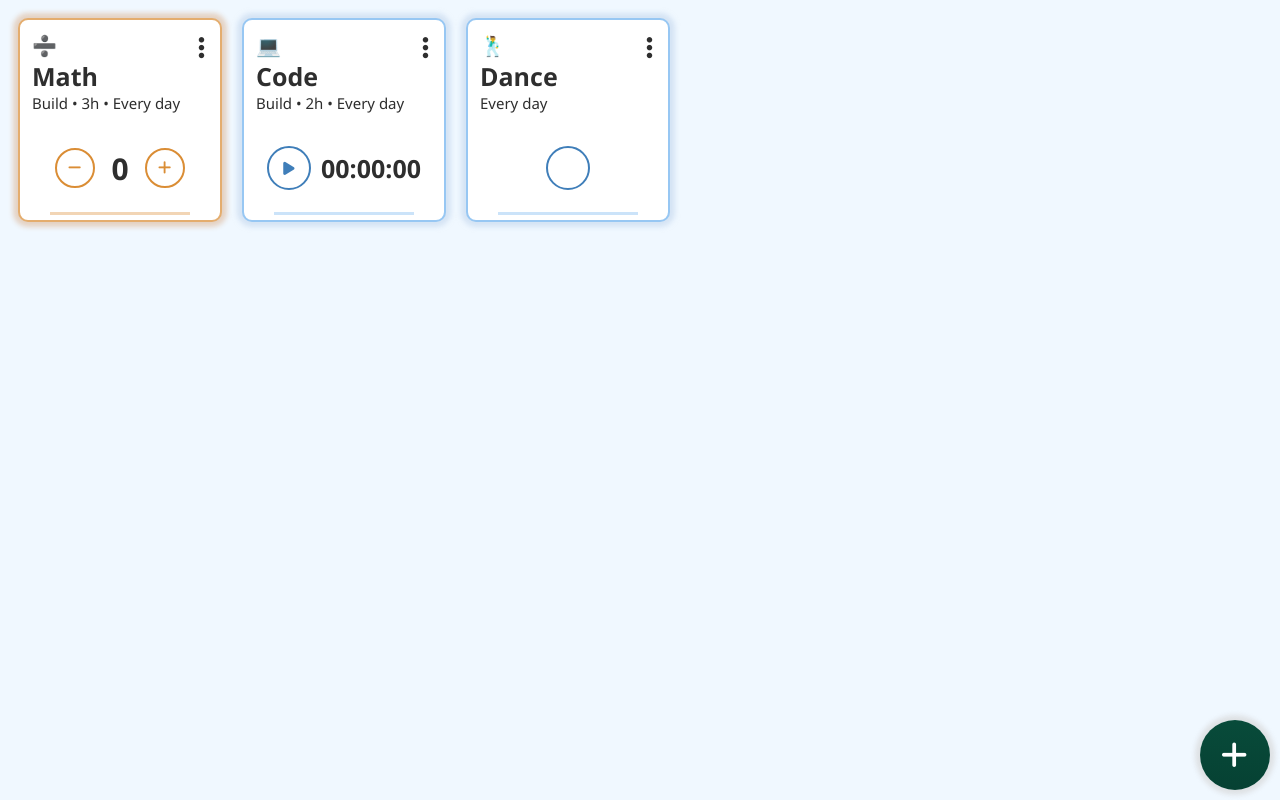
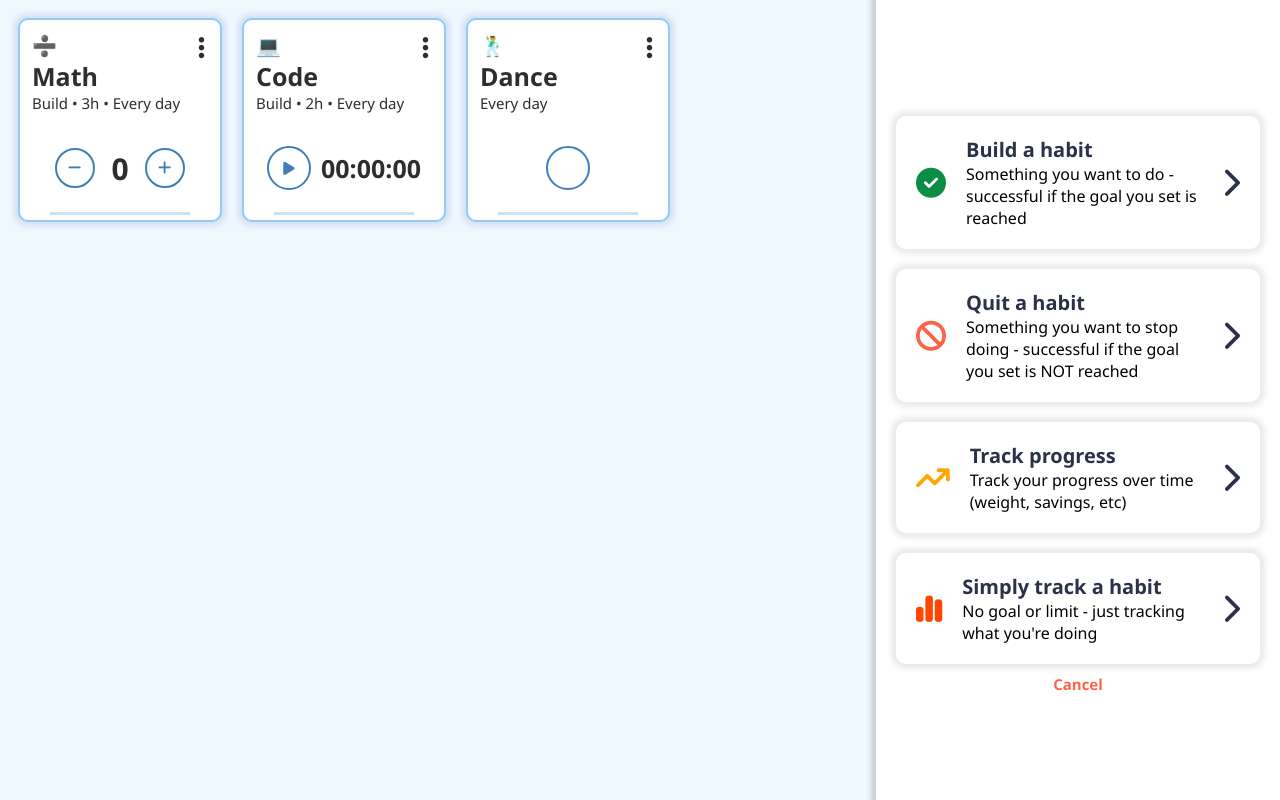
Before and after one commit to eti-iniER/webtasks, a React (Vite) app: page / in a window 1280 px wide. Both pictures are taken after a click on the button 1235 px from the left and 755 px from the top of the page. Built offline with nearby package versions, Linux system fonts and the light colour scheme.

Commit message:
Implemented first stage task creation menu

```diff
--- a/src/App.jsx
+++ b/src/App.jsx
@@ -1,3 +1,4 @@
+import CreateTask from "./components/CreateTask";
 import TaskItem from "./components/TaskItem";
 import TaskItemMenu from "./components/TaskItemMenu";
 import TaskCreateButton from "./components/UI/TaskCreateButton";
@@ -9,8 +10,8 @@ const firstTask = {
   name: "Math",
   description: "Build • 3h • Every day",
   type: "Counter",
-  theme: "orange",
-  goal: 5,
+  theme: "",
+  goal: 10,
   emoji: "➗",
 }
 
@@ -19,7 +20,7 @@ const secondTask = {
   description: "Build • 2h • Every day",
   type: "Timer",
   theme: "",
-  goal: 30,
+  goal: 10,
   emoji: "💻",
 }
 
@@ -34,6 +35,7 @@ const thirdTask = {
 
 function App() {
   const [menuState, setMenuState] = useState("none");
+  const [createMenuDisplayState, setCreateMenuDisplayState] = useState("none");
   const [currentTask, setCurrentTask] = useState(firstTask);
 
   const toggleMenu = () => {
@@ -42,6 +44,15 @@ function App() {
     }
     else {
       setMenuState("flex")
+    }
+  }
+
+  const toggleCreateMenu = () => {
+    if (createMenuDisplayState === "flex") {
+      setCreateMenuDisplayState("none")
+    }
+    else {
+      setCreateMenuDisplayState("flex")
     }
   }
 
@@ -56,8 +67,9 @@ function App() {
         <TaskItem data={secondTask} menu={showMenu} />
         <TaskItem data={thirdTask} menu={showMenu} />
       </TaskGrid>
-      <TaskCreateButton />
+      <TaskCreateButton toggleCreateMenu={toggleCreateMenu} />
       <TaskItemMenu displayState={menuState} task={currentTask} close={toggleMenu} />
+      <CreateTask displayState={createMenuDisplayState} close={toggleCreateMenu} />
     </div>
   )
 }
--- /dev/null
+++ b/src/components/CreateTask.css
@@ -0,0 +1,45 @@
+.create-task {
+    height: 100vh;
+    width: 30vw;
+    position: fixed;
+    right: 0px;
+    top: 0px;
+    background-color: white;
+    box-shadow: 0px 0px 5px 5px #4e4e4e3d;
+    display: flex;
+    flex-direction: column;
+    padding: 10px;
+    animation-name: slide-in;
+    animation-duration: 0.2s;
+    animation-timing-function: ease-out;
+    justify-content: center;
+    align-items: center;
+    padding-top: 0px;
+}
+
+.cancel {
+    color: tomato;
+    font-weight: bold;
+    font-size: 15px;
+    cursor: default;
+}
+
+@keyframes slide-in {
+    from {
+        right: -30vw;
+    }
+
+    to {
+        right: 0px;
+    }
+}
+
+@keyframes slide-out {
+    from {
+        right: 0px;
+    }
+
+    to {
+        right: -30vw;
+    }
+}
--- /dev/null
+++ b/src/components/CreateTask.jsx
@@ -0,0 +1,48 @@
+import "./CreateTask.css";
+import TaskSetupSelectorChoice from "./TaskSetupSelectorChoice";
+import Pagination from "./Pagination";
+import { useState } from "react";
+
+const CreateTask = (props) => {
+    const [taskCreationProgress, setTaskCreationProgress] = useState(1);
+    const [animation, setAnimation] = useState("slide-in");
+
+    let newTask = {};
+    let buildLeftIcon = <span className="task-setup-selector-choice__icon fa-regular fa-circle-check" style={{ color: "#0a8d45" }}></span>;
+    let rightIcon = <span className="task-setup-selector-choice__icon fa-solid fa-chevron-right"></span>;
+    let quitLeftIcon = <span className="task-setup-selector-choice__icon fa-solid fa-cancel" style={{ color: "tomato" }}></span>;
+    let trackLeftIcon = <span className="task-setup-selector-choice__icon fa-solid fa-arrow-trend-up" style={{ color: "orange" }}></span>;
+    let simpleLeftIcon = <span className="task-setup-selector-choice__icon fa-solid fa-chart-simple" style={{ color: "orangered" }}></span>;
+
+    const close = () => {
+        setAnimation("slide-out");
+        props.close();
+    }
+    return (
+        <div className="create-task" style={{ display: props.displayState, animationName: animation }}>
+            <Pagination count={3} labels={["Want", "How", "Info"]} />
+            <TaskSetupSelectorChoice title="Build a habit" leftIcon={buildLeftIcon} rightIcon={rightIcon}
+                description={
+                    "Something you want to do - successful if the goal you set is reached"
+                } />
+            <TaskSetupSelectorChoice title="Quit a habit" leftIcon={quitLeftIcon} rightIcon={rightIcon}
+                description={
+                    "Something you want to stop doing - successful if the goal you set is NOT reached"
+                } />
+
+            <TaskSetupSelectorChoice title="Track progress" leftIcon={trackLeftIcon} rightIcon={rightIcon}
+                description={
+                    "Track your progress over time (weight, savings, etc)"
+                } />
+
+            <TaskSetupSelectorChoice title="Simply track a habit" leftIcon={simpleLeftIcon} rightIcon={rightIcon}
+                description={
+                    "No goal or limit - just tracking what you're doing"
+                } />
+
+            <a className="cancel" onClick={close}>Cancel</a>
+        </div>
+    )
+}
+
+export default CreateTask;
--- /dev/null
+++ b/src/components/Pagination.jsx
@@ -0,0 +1,10 @@
+import "./Pagination.css";
+
+const Pagination = (props) => {
+
+    return (
+        <></>
+    )
+}
+
+export default Pagination;
--- a/src/components/TaskItem.css
+++ b/src/components/TaskItem.css
@@ -112,6 +112,10 @@
     padding: 5px;
 }
 
+.task-item__menu:hover {
+    color: #2b3149;
+}
+
 .task-item.active .task-item__menu {
     transition-duration: 0.5s;
     display: none;
--- a/src/components/TaskItemMenu.css
+++ b/src/components/TaskItemMenu.css
@@ -35,6 +35,7 @@
     width: min-content;
     margin-bottom: 10px;
     color: #2b3149;
+    border-bottom: 1px dashed #2b3149;
 }
 
 .task-item-menu li {
@@ -73,3 +74,7 @@
     font-size: 20px;
     color: #2b3149;
 }
+
+.task-item-menu__close-button:hover {
+    color: tomato;
+}
--- /dev/null
+++ b/src/components/TaskSetupSelectorChoice.css
@@ -0,0 +1,32 @@
+.task-setup-selector-choice {
+    display: flex;
+    flex-direction: row;
+    justify-content: space-between;
+    align-items: center;
+    box-shadow: 0px 0px 5px 5px #4e4e4e1e;
+    margin: 10px;
+    padding: 10px;
+    border-radius: 10px;
+}
+
+.task-setup-selector-choice__icon {
+    font-size: 30px;
+    margin: 10px;
+    color: #2b3149;
+}
+
+.task-setup-selector-choice__details {
+    margin: 10px;
+    float: left;
+}
+
+.task-setup-selector-choice__title {
+    margin: 0px;
+    padding: 0px;
+    font-size: 20px;
+    color: #2b3149;
+}
+
+.task-setup-selector-choice__description {
+    margin: 0px;
+}
--- /dev/null
+++ b/src/components/TaskSetupSelectorChoice.jsx
@@ -0,0 +1,19 @@
+import "./TaskSetupSelectorChoice.css"
+
+const TaskSetupSelectorChoice = (props) => {
+
+    return (
+        <div className="task-setup-selector-choice">
+            {props.leftIcon}
+            <div className="task-setup-selector-choice__details">
+                <h2 className="task-setup-selector-choice__title">{props.title}</h2>
+                <p className="task-setup-selector-choice__description">
+                    {props.description}
+                </p>
+            </div>
+            {props.rightIcon}
+        </div>
+    )
+}
+
+export default TaskSetupSelectorChoice;
--- a/src/components/UI/TaskCreateButton.jsx
+++ b/src/components/UI/TaskCreateButton.jsx
@@ -1,9 +1,9 @@
 import "./TaskCreateButton.css";
 
-const TaskCreateButton = () => {
+const TaskCreateButton = (props) => {
 
     return (
-        <button className="task-create-button">
+        <button className="task-create-button" onClick={props.toggleCreateMenu}>
             <span className="fa-solid fa-plus"></span>
         </button>
     )
```
Also changed, not shown: src/components/TaskSetupSelector.jsx (added, +8 -0 lines), src/components/Pagination.css (added), src/components/TaskSetupSelector.css (added).
